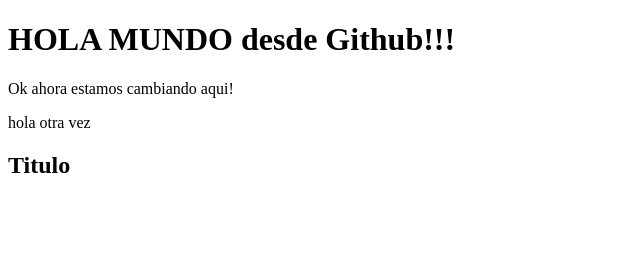
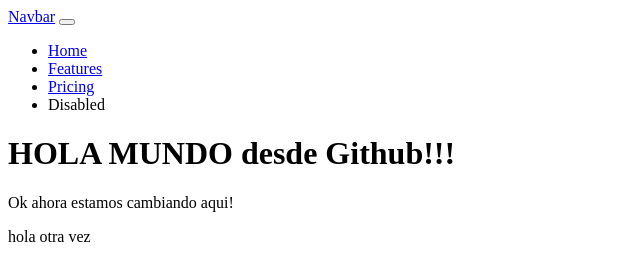
Before and after one commit to angerimg/Test-005, a plain HTML site: page index.html in a window 1280 px wide. Shown: the whole page, without its empty margins (0-640 px from the left). Drawn offline with Linux system fonts and the light colour scheme.

Commit message:
add navbar, reorganizar html

```diff
--- a/assets/css/style.css
+++ b/assets/css/style.css
@@ -1 +1 @@
-p { color:red;}
+p { color:green;}
--- a/index.html
+++ b/index.html
@@ -1,19 +1,43 @@
 <!DOCTYPE html>
 <html lang="en">
+
 <head>
     <meta charset="UTF-8">
     <meta http-equiv="X-UA-Compatible" content="IE=edge">
     <meta name="viewport" content="width=device-width, initial-scale=1.0">
     <title>Document</title>
 </head>
+
 <body>
+    <nav class="navbar navbar-expand-lg navbar-dark nav-bg">
+        <div class="container-fluid px-5">
+            <a class="navbar-brand" href="#">Navbar</a>
+            <button class="navbar-toggler" type="button" data-bs-toggle="collapse" data-bs-target="#navbarNav"
+                aria-controls="navbarNav" aria-expanded="false" aria-label="Toggle navigation">
+                <span class="navbar-toggler-icon"></span>
+            </button>
+            <div class="collapse navbar-collapse  justify-content-start" id="navbarNav">
+                <ul class="navbar-nav">
+                    <li class="nav-item">
+                        <a class="nav-link active" aria-current="page" href="#">Home</a>
+                    </li>
+                    <li class="nav-item">
+                        <a class="nav-link" href="#">Features</a>
+                    </li>
+                    <li class="nav-item">
+                        <a class="nav-link" href="#">Pricing</a>
+                    </li>
+                    <li class="nav-item">
+                        <a class="nav-link disabled">Disabled</a>
+                    </li>
+                </ul>
+            </div>
+        </div>
+    </nav>
+
     <h1>HOLA MUNDO desde Github!!!</h1>
     <p> Ok ahora estamos cambiando aqui!</p>
     <p> hola otra vez</p>
-    <nav>
-        <div>
-            <h1>Titulo</h1>
-        </div>
-    </nav>
 </body>
+
 </html>
```
